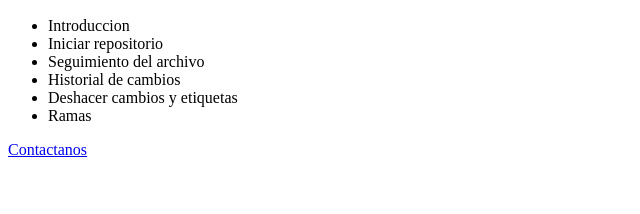
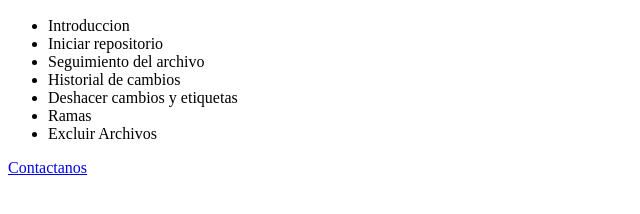
Before and after one commit to MaritzaHdzMunguia/Proyecto, a plain HTML site: page index.html in a window 1280 px wide. Shown: the part 110-324 px from the top of the page, without its empty margins (0-640 px from the left). Drawn offline with Linux system fonts and the light colour scheme.

Commit message:
Actualizacion de temario

```diff
--- a/index.html
+++ b/index.html
@@ -16,6 +16,7 @@
         <li>Historial de cambios</li>
         <li>Deshacer cambios y etiquetas</li>
         <li>Ramas</li>
+        <li>Excluir Archivos</li>
     </ul>
     <a href="contacto.html">Contactanos</a>
 </body>
```
